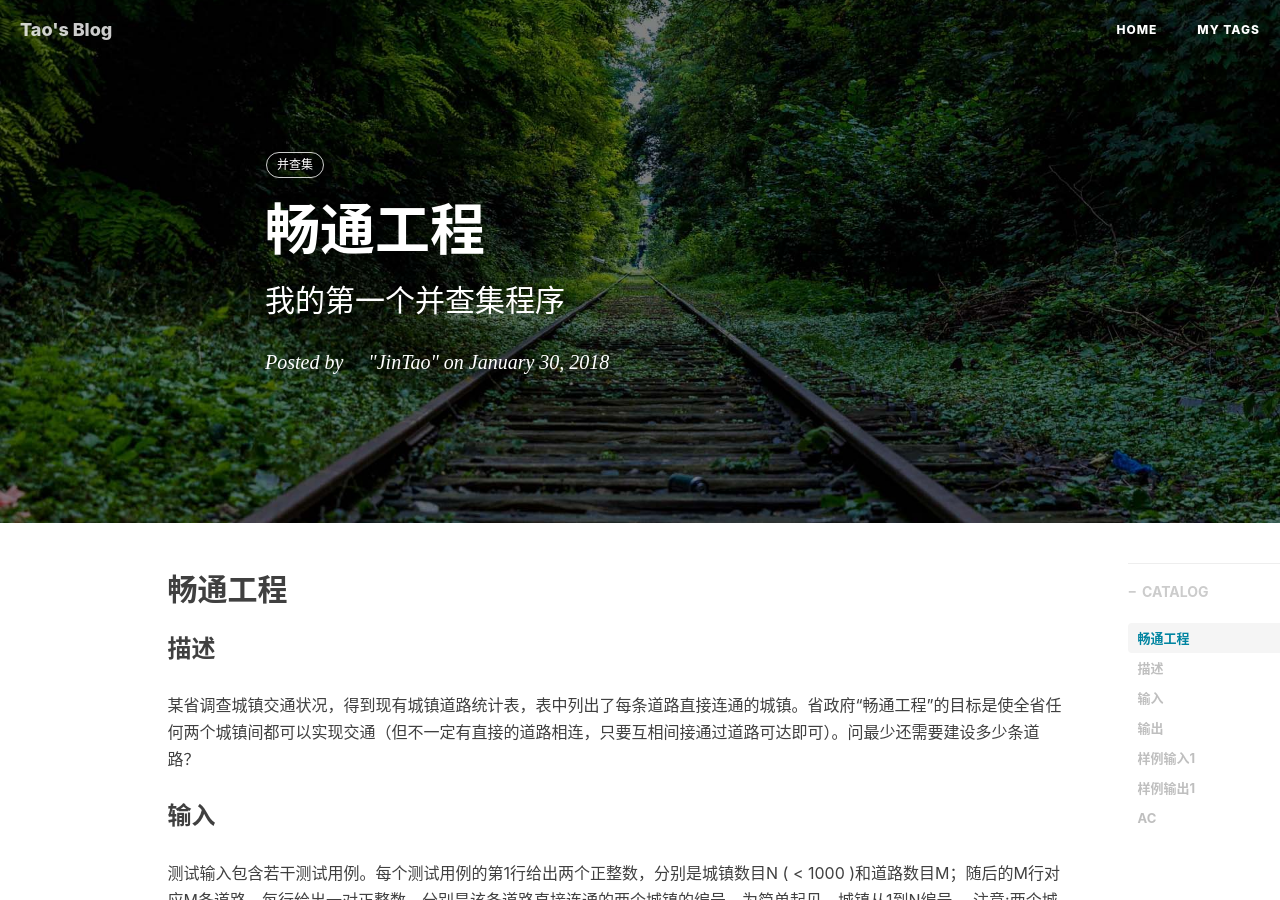
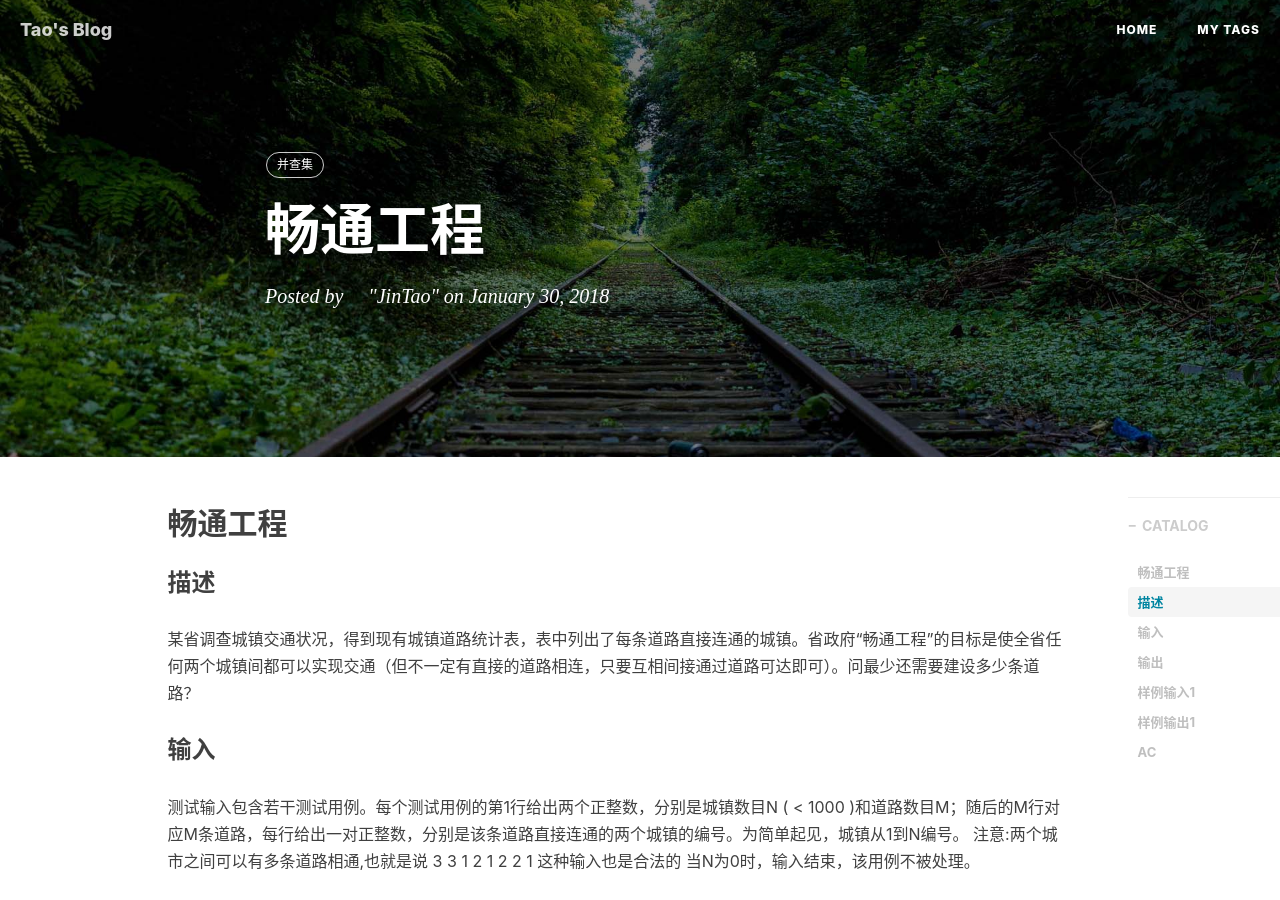
Before and after one commit to pandaKINandQUEEN/GinKo-BFU.github.io, a Jekyll site: the page built from _posts/2018-01-30-smooth-traffic-project.md, in a window 1280 px wide and 900 px high. Built offline with Jekyll 4.4.1, drawn with Linux system fonts in a browser that asks for light colours; nearby versions of some CDN libraries; comment, search, counter and statistics services are not loaded.

Commit message:
Update 2018-01-30-smooth-traffic-project.md

```diff
--- a/_posts/2018-01-30-smooth-traffic-project.md
+++ b/_posts/2018-01-30-smooth-traffic-project.md
@@ -1,7 +1,7 @@
 ---
 layout:     post
 title:      "畅通工程"
-subtitle:   "我的第一个并查集程序"
+subtitle:   ""
 date:       2018-01-30
 author:     "JinTao"
 header-img: "img/head2.jpg"
```
